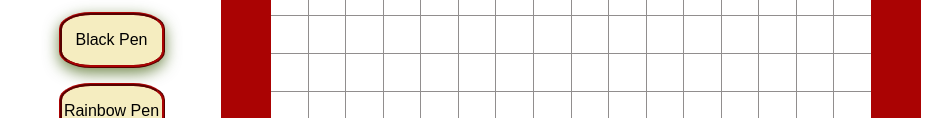
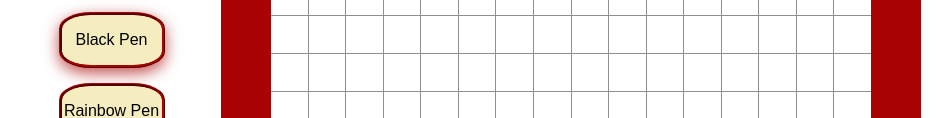
Before and after one commit to KHetherington89/etch-a-sketch, a plain HTML site: page index.html in a window 1280 px wide. Shown: the part 451-569 px from the top of the page, without its empty margins (69-1021 px from the left). Drawn offline with Linux system fonts and the light colour scheme; a web font is replaced by a local one.

Commit message:
Change a color

```diff
--- a/styles.css
+++ b/styles.css
@@ -12,7 +12,7 @@ body{
 }
 
 .cbActive{
-    box-shadow: 0 5px 15px rgba(55, 88, 2, 0.7);
+    box-shadow: 0 5px 15px rgba(170, 3, 3, 0.7);
 }
 
 #colorPicker{
```
